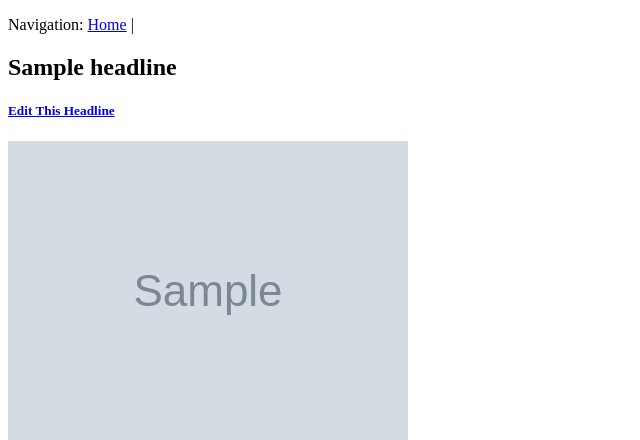
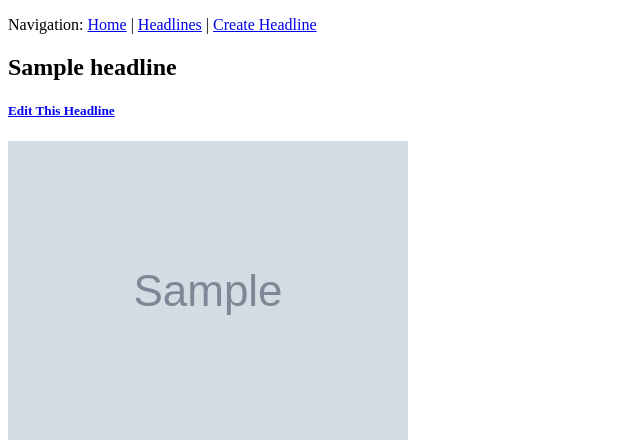
Before and after one commit to hcmn/tapwn, a Django app: template templates/news/headline_detail.html in a window 1280 px wide. Shown: the top 440 px of the page, without its empty margins (0-640 px from the left). Run offline with Django 3.2, Linux system fonts and the light colour scheme; the template is opened without the code that fills it: most values are stand-ins (such as "Sample title", 1, 10 or a date in 2020); grey boxes marked "Sample" are stand-in pictures; parts of the project's set-up code (start-up, migrations or seed data) failed here and were passed over.

Commit message:
add create headline in navigation of base template

```diff
--- a/templates/base.html
+++ b/templates/base.html
@@ -6,7 +6,7 @@
 </head>
 <body>
 	<div class="navigation">
-		<p>Navigation: <a href="{% url home %}">Home</a> | </p>
+		<p>Navigation: <a href="{% url home %}">Home</a> | <a href="{% url headlines %}">Headlines</a> | <a href="{% url headline_create %}">Create Headline</a></p>
 	</div>
 	<div id="content">
 		{% block content %}{% endblock %}
```
Also changed, not shown: db.sqlite.
